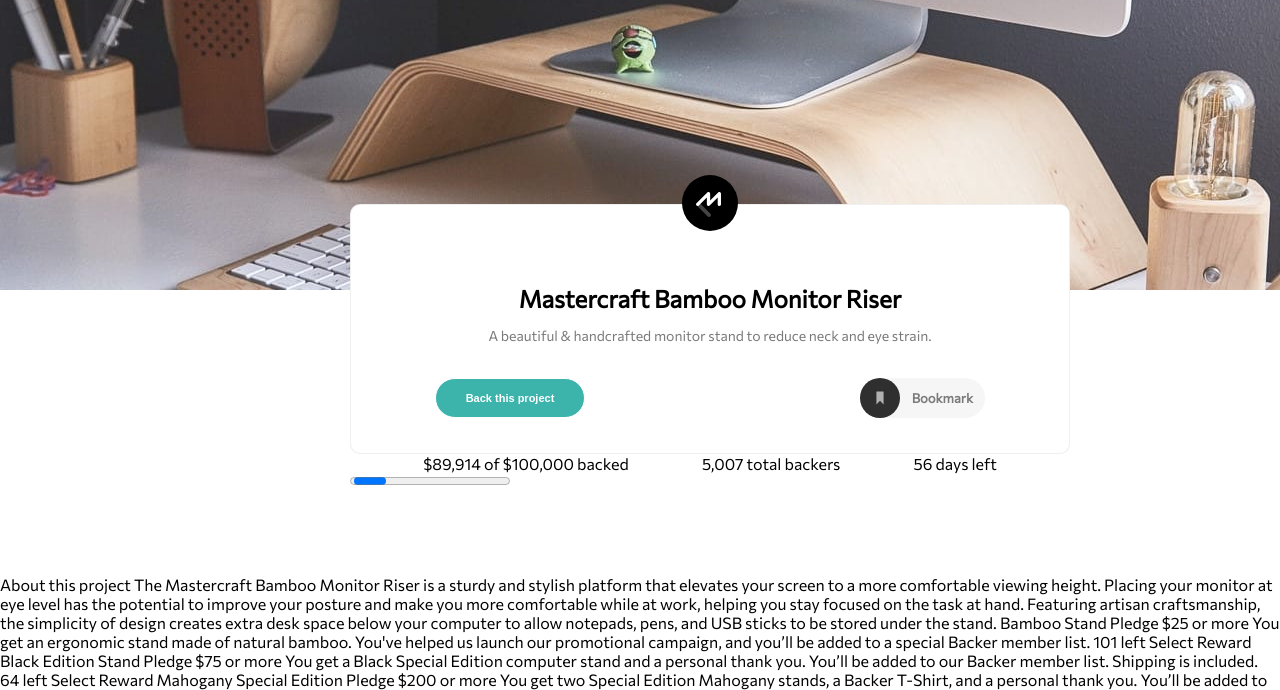
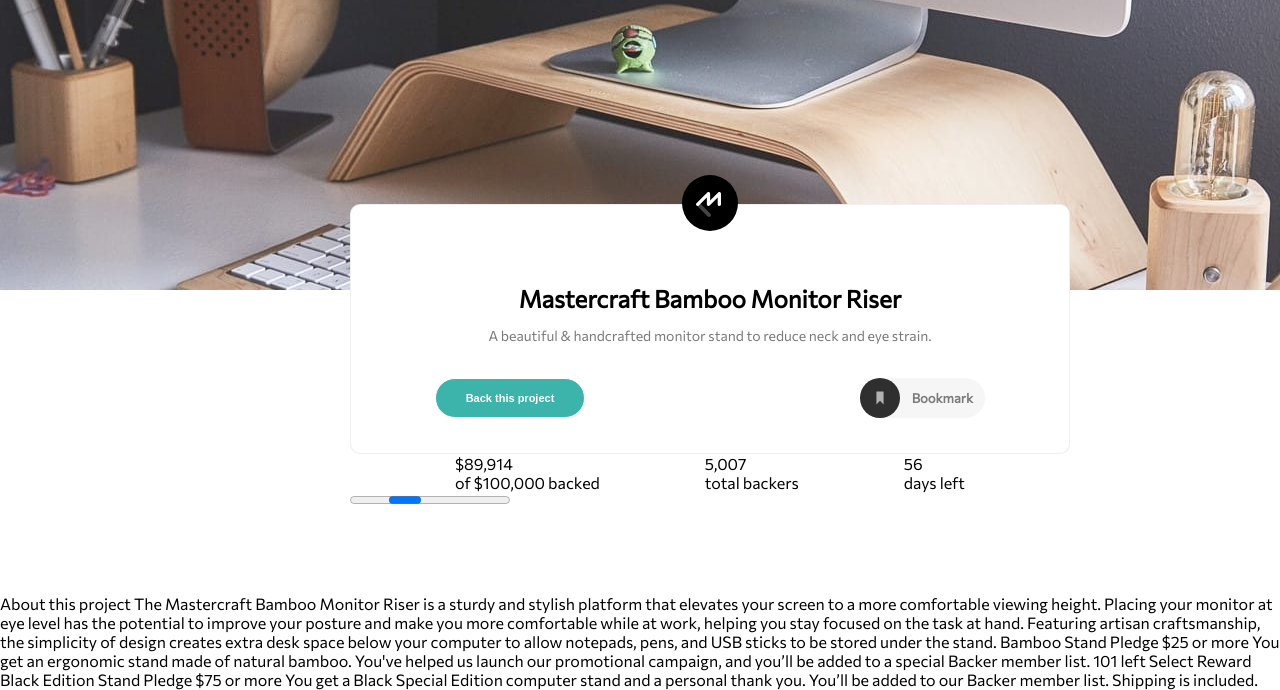
Before and after one commit to Hamza-ALyemeni/crowedfunding-page, a plain HTML site: page index.html in a window 1280 px wide. Shown: the part 110-800 px from the top of the page. Drawn offline with Linux system fonts and the light colour scheme.

Commit message:
changing progress compaign a little bit

```diff
--- a/index.html
+++ b/index.html
@@ -134,6 +134,21 @@
     justify-content: space-evenly;
     flex-direction: row;
   }
+
+  .campaign-progress .results .budget{
+    display: flex;
+    flex-direction: column;
+  }
+
+  .campaign-progress .results .sporters{
+    display: flex;
+    flex-direction: column;
+  }
+
+  .campaign-progress .results .days-left{
+    display: flex;
+    flex-direction: column;
+  }
   /* end campaign-progress */
    </style>
 </head>
@@ -162,15 +177,15 @@
 
   <section class="campaign-progress">
     <div class="results">
-      <div>
-        $<span>89,914</span>
+      <div class="budget">
+        <span><span>$</span>89,914</span>
         <span> of $100,000 backed </span>
       </div>
-      <div>
+      <div class="sporters">
         <span>5,007</span>
         <span>total backers</span>
       </div>
-      <div>
+      <div class="days-left">
         <span>56</span>
         <span>days left</span>
       </div>
```
